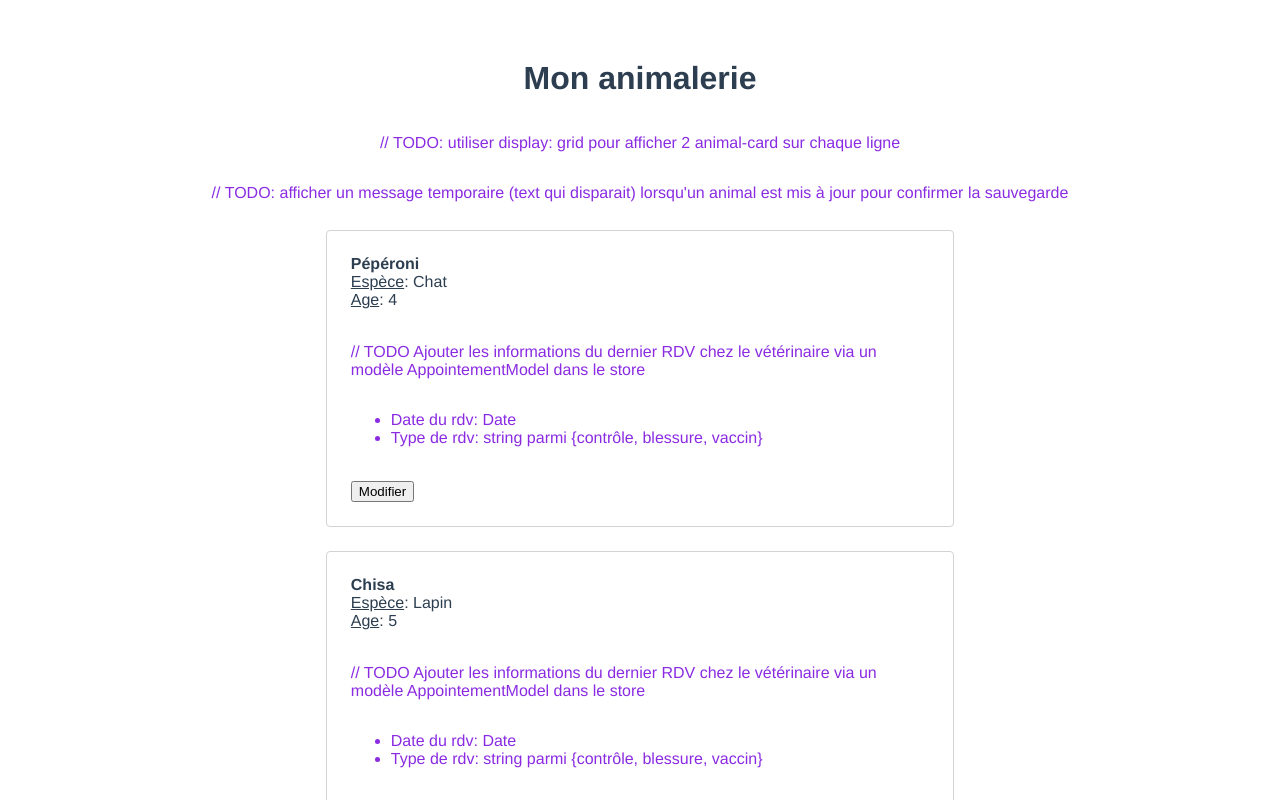
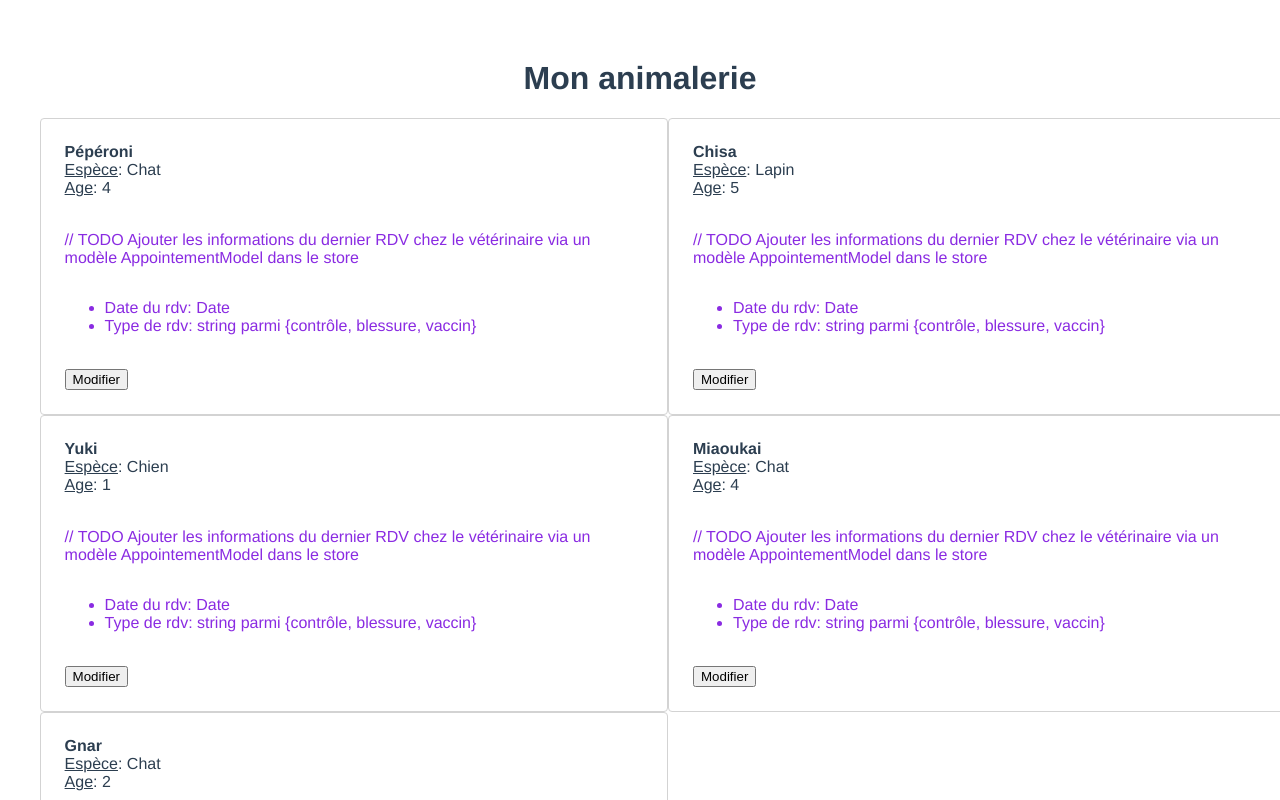
Before and after one commit to HugoMrnth/Skalin-test, a Vue app in the folder test-tech.vue/: page / in a window 1280 px wide. Shown: the top 800 px of the page. Built offline with nearby package versions, Linux system fonts and the light colour scheme.

Commit message:
display grid with two columns

```diff
--- a/test-tech.vue/src/components/AnimalList.vue
+++ b/test-tech.vue/src/components/AnimalList.vue
@@ -1,12 +1,6 @@
 <template>
   <div class="animal-list">
-      <p class="instructions">
-          // TODO: utiliser display: grid pour afficher 2 animal-card sur chaque ligne
-      </p>
-      <p class="instructions">
-          // TODO: afficher un message temporaire (text qui disparait) lorsqu'un animal est mis à jour pour confirmer la sauvegarde
-      </p>
-    <animal-card v-for="animal in animals" :key="animal.id" :animal="animal" />
+    <animal-card v-for="animal in animals" :key="animal.id" :animal="animal" class="animal-card"/>
   </div>
 </template>
 
@@ -26,8 +20,17 @@ export default {
 
 <style scoped>
 .animal-list {
-    display: flex;
-    flex-direction: column;
-    align-items: center;
+    display: grid;
+    grid-template-columns: 1fr 1fr;
+    margin: auto;
+    width: 95%;
+}
+
+.animal-card {
+  margin: auto;
 }
 </style>
+
+
+  // TODO: utiliser display: grid pour afficher 2 animal-card sur chaque ligne
+  // TODO: afficher un message temporaire (text qui disparait) lorsqu'un animal est mis à jour pour confirmer la sauvegarde
```
Also changed, not shown: 1 other file (tests, documents, lock files or other folders).
